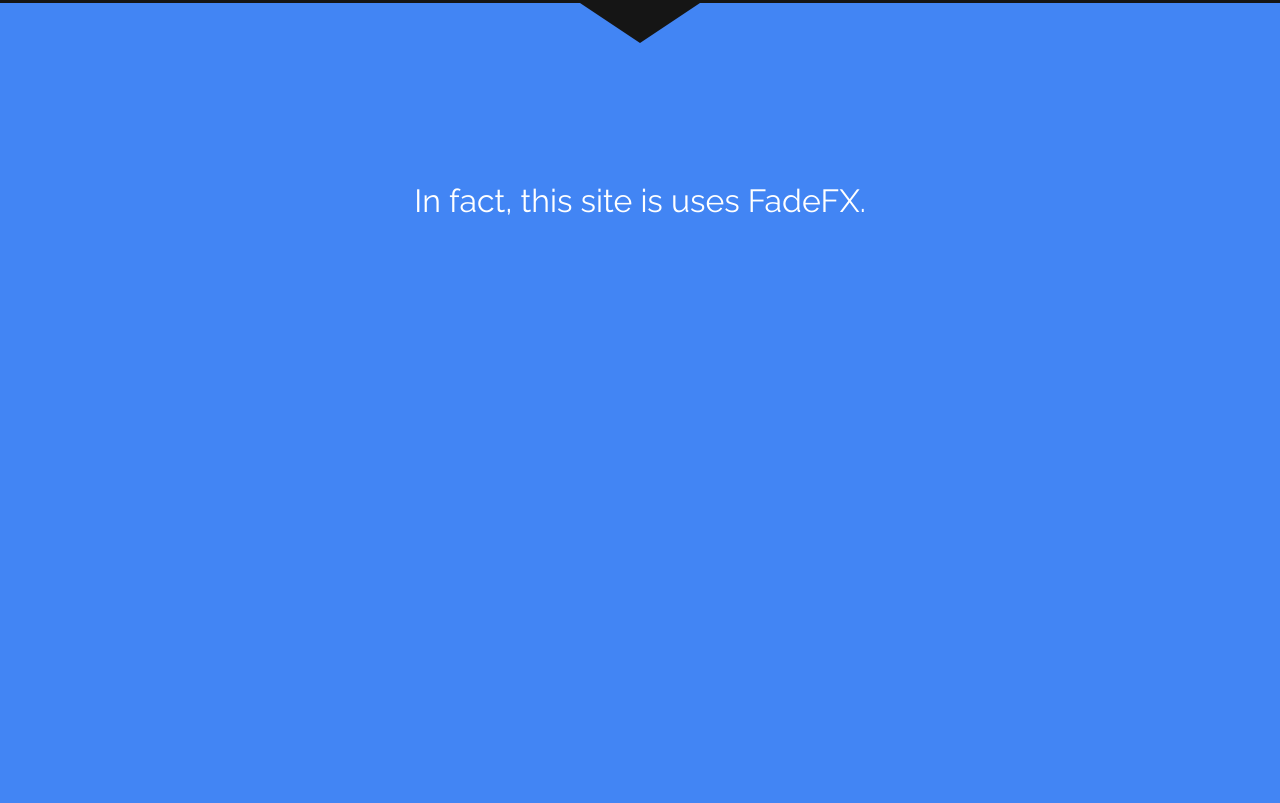
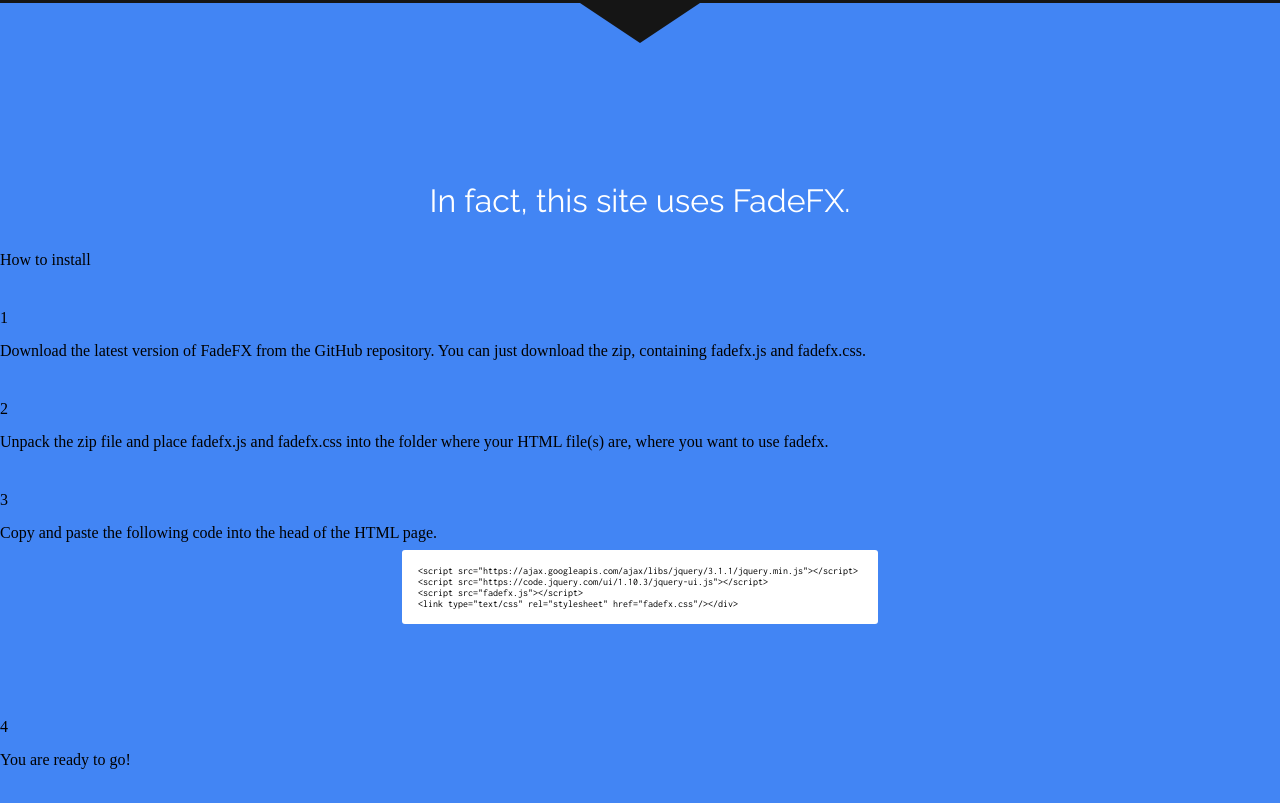
Before and after one commit to gozur/fadefx, a plain HTML site: page index.html in a window 1280 px wide. Shown: the part 2634-3437 px from the top of the page. Drawn offline with nearby package versions, Linux system fonts and the light colour scheme.

Commit message:
Update index.html

```diff
--- a/index.html
+++ b/index.html
@@ -25,7 +25,7 @@
 			<br>
 			<div class="buttoncontainer noselect">
 				<div class="button fadefx-fadein :700ms" style="float:left" id="leftbutton">Learn more</div>
-				<div class="button fadefx-fadein :700ms" style="float:right" id="rightbutton">Download</div>
+				<div class="button fadefx-fadein :700ms" style="float:right" id="rightbutton" onclick="location.href='https://github.com/Adriandmen/fadefx'">Download</div>
 			</div>
 		</div>
 		<div class="arrowdown"></div>
@@ -124,7 +124,48 @@
 		<div class="bluecontainer">
 			<div class="arrowdown" id="dark"></div>
 			<br><br><br><br><br><br>
-			<div class="subheader fadefx-fadein-up" style="color:white;">In fact, this site is uses FadeFX.</div>
+			<div class="subheader fadefx-fadein-up ::900ms" style="color:white;">In fact, this site uses FadeFX.</div>
+			<div class="fadefx-fadein :500ms">
+				<div class="extrainfo">How to install</div>
+			</div>
+			<div class="taskcontainer">
+				<div class="subtask">
+					<div style="height: 40px;"></div>
+					<div>
+						<div class="enumerator fadefx-fadein :300ms ::800ms">1</div>
+						<div class="taskdescription fadefx-fadein-up :300ms ::800ms" style="padding-top:15px;">Download the latest version of FadeFX from the GitHub repository. You can just download the zip, containing fadefx.js and fadefx.css.</div>
+					</div>
+				</div>
+				<div class="subtask">
+					<div style="height: 40px;"></div>
+					<div>
+						<div class="enumerator fadefx-fadein :500ms ::800ms">2</div>
+						<div class="taskdescription fadefx-fadein-up :500ms ::800ms" style="padding-top:15px;">Unpack the zip file and place fadefx.js and fadefx.css into the folder where your HTML file(s) are, where you want to use fadefx.</div>
+					</div>
+				</div>
+				<div class="subtask">
+					<div style="height: 40px;"></div>
+					<div>
+						<div class="enumerator fadefx-fadein :700ms ::800ms">3</div>
+						<div class="taskdescription fadefx-fadein-up :700ms ::800ms" style="padding-top:15px;">Copy and paste the following code into the head of the HTML page.
+						<div class="codeblock" style="width:460px;font-size:10px;padding-left:16px;margin-top:8px;background-color:white;color:black;">&lt;script src="https://ajax.googleapis.com/ajax/libs/jquery/3.1.1/jquery.min.js"&gt;&lt;/script&gt;<br>
+		&lt;script src="https://code.jquery.com/ui/1.10.3/jquery-ui.js">&lt;/script&gt;<br>
+		&lt;script src="fadefx.js"&gt;&lt;/script&gt;<br>
+		&lt;link type="text/css" rel="stylesheet" href="fadefx.css"/&gt;&lt;/div&gt;</div>
+						</div>
+					</div>
+				</div>
+				<br>
+				<br>
+				<br>
+				<div class="subtask">
+					<div style="height: 40px;"></div>
+					<div>
+						<div class="enumerator fadefx-fadein :900ms ::800ms">4</div>
+						<div class="taskdescription fadefx-fadein-up :900ms ::800ms" style="padding-top:15px;">You are ready to go!</div>
+					</div>
+				</div>
+			</div>
 		</div>
 	</body>
 </html>
```
